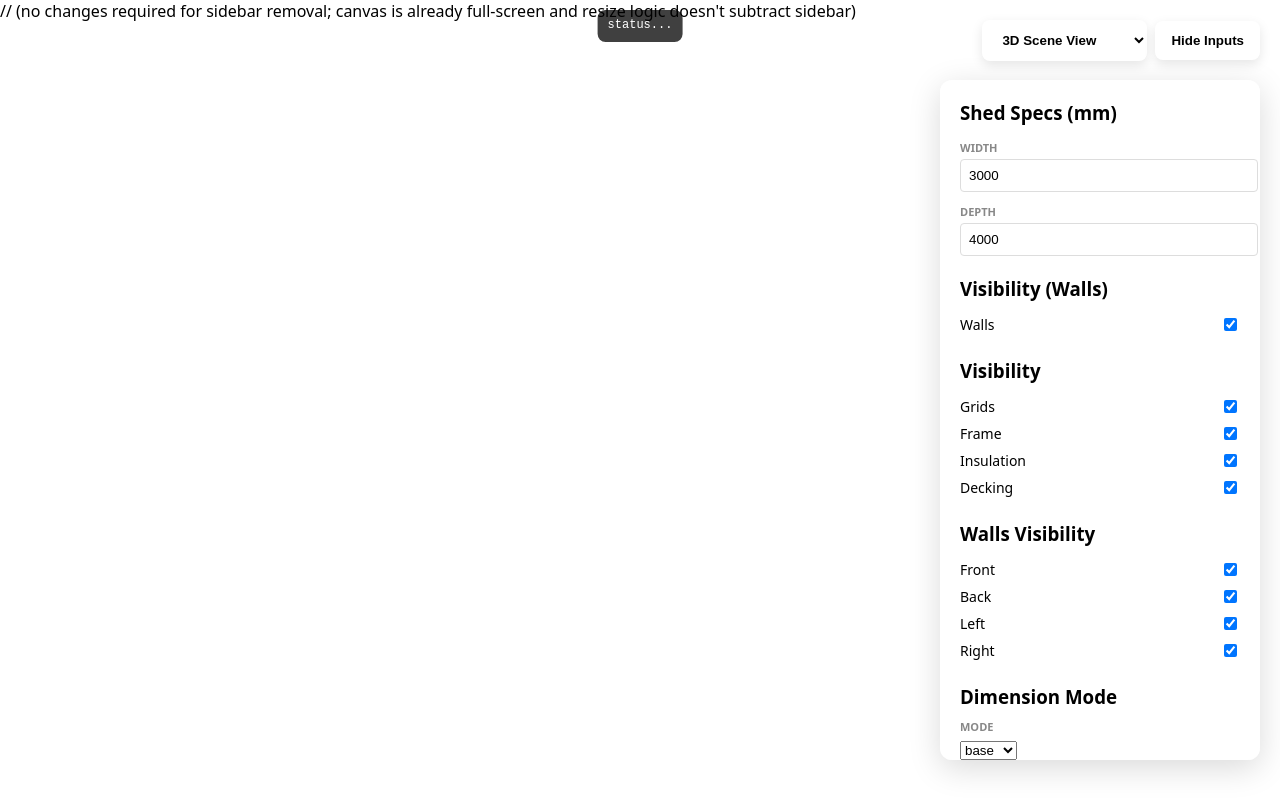
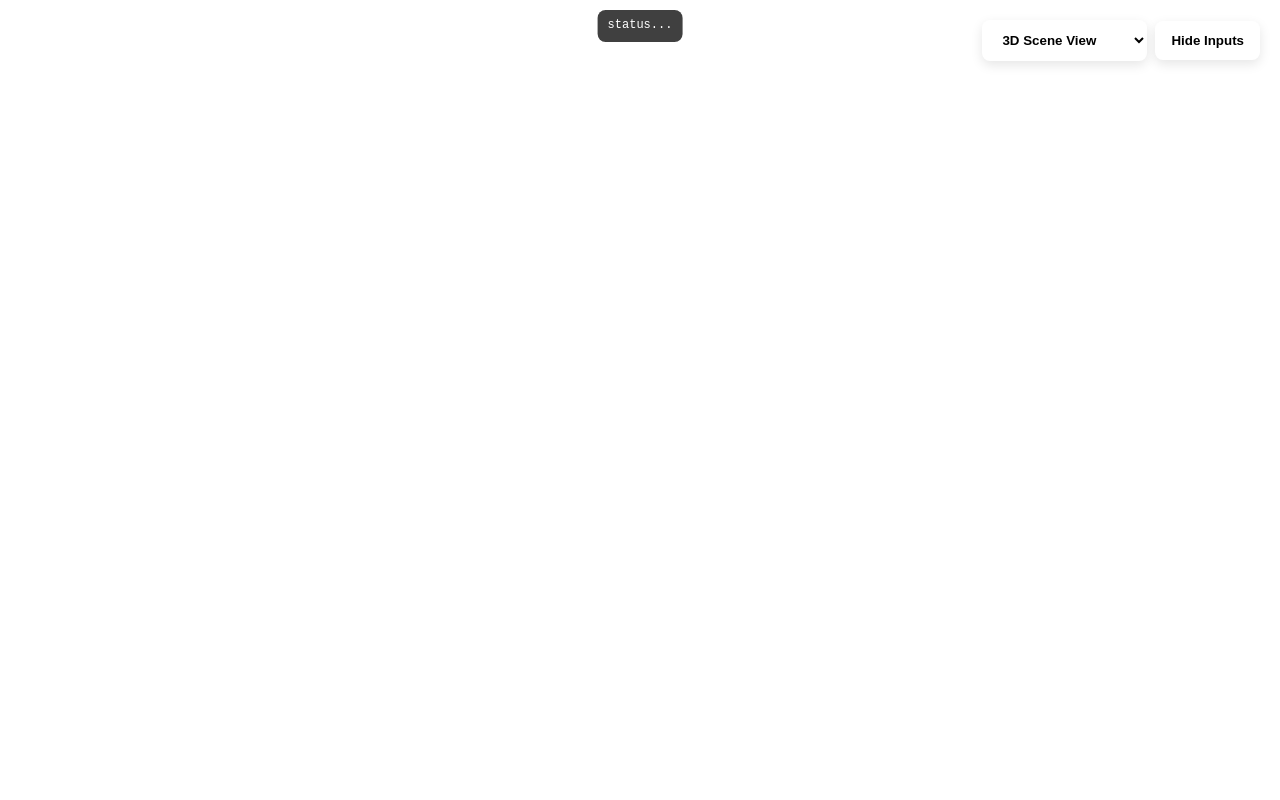
Before and after one commit to andrewsgparsons-source/parametric-shed, a plain HTML site: page docs/index.html in a window 1280 px wide. Drawn offline with Linux system fonts and the light colour scheme.

Commit message:
Remove sidebar controls and UI layer
Removed sidebar controls and related styles from the UI layer in index.html.

```diff
--- a/docs/index.html
+++ b/docs/index.html
@@ -1,4 +1,4 @@
-<!-- FILE: docs/index.html -->
+<!-- path: docs/index.html -->
 <!DOCTYPE html>
 <html lang="en">
 <head>
@@ -11,29 +11,7 @@
 
     #renderCanvas { position: absolute; inset: 0; width: 100%; height: 100%; outline: none; display: block; }
 
-    /* Overlay layer for inputs */
-    #ui-layer { position: absolute; top: 0; left: 0; width: 100%; height: 100%; pointer-events: none; z-index: 10; }
-    #controls {
-      position: absolute;
-      top: 80px;               /* below topbar */
-      right: 20px;             /* moved off the left edge */
-      left: auto;              /* ensure no left anchoring */
-      width: 280px;
-      max-width: calc(100vw - 40px);
-      background: var(--panel);
-      padding: 20px;
-      border-radius: 12px;
-      box-shadow: 0 8px 32px rgba(0,0,0,0.15);
-      pointer-events: auto;
-      max-height: 80vh;
-      overflow: auto;
-    }
-    .field { margin-bottom: 12px; }
-    label { display: block; font-size: 11px; font-weight: bold; color: #888; margin-bottom: 4px; }
-    input[type="number"] { width: 100%; padding: 8px; border: 1px solid #ddd; border-radius: 4px; }
-    .vis-row { display: flex; align-items: center; justify-content: space-between; padding: 4px 0; font-size: 14px; }
-
-    /* Topbar moved OUTSIDE ui-layer */
+    /* Topbar */
     #topbar {
       position: absolute; top: 20px; right: 20px;
       z-index: 100000; pointer-events: auto;
@@ -63,15 +41,12 @@
     .subtle { color: #666; font-size: 12px; margin: 6px 0 12px 0; }
 
     @media print {
-      #ui-layer, #topbar, #renderCanvas, #statusOverlay { display: none !important; }
+      #topbar, #renderCanvas, #statusOverlay { display: none !important; }
       body, html { overflow: visible !important; height: auto !important; }
       .page { padding: 0 10mm !important; box-shadow: none !important; background: #fff !important; display: block !important; }
       #bomToolbar { display: none !important; }
       .sticky-table thead th { top: 0; }
     }
-
-    /* Bulletproof hiding: hide entire overlay layer, topbar stays */
-    body.ui-hidden #ui-layer { display: none !important; }
 
     /* On-screen diagnostics overlay */
     #statusOverlay{
@@ -209,66 +184,6 @@
     </table>
   </div>
 
-  <div id="ui-layer">
-    <div id="controls">
-      <h3 style="margin:0 0 15px 0">Shed Specs (mm)</h3>
-      <div class="field"><label>WIDTH</label><input type="number" id="wInput" value="3000" /></div>
-      <div class="field"><label>DEPTH</label><input type="number" id="dInput" value="4000" /></div>
-
-      <h3 style="margin:20px 0 10px 0">Visibility (Walls)</h3>
-      <div class="vis-row"><span>Walls</span><input type="checkbox" id="vWalls" checked /></div>
-
-      <h3 style="margin:20px 0 10px 0">Visibility</h3>
-      <div class="vis-row"><span>Grids</span><input type="checkbox" id="vBase" checked /></div>
-      <div class="vis-row"><span>Frame</span><input type="checkbox" id="vFrame" checked /></div>
-      <div class="vis-row"><span>Insulation</span><input type="checkbox" id="vIns" checked /></div>
-      <div class="vis-row"><span>Decking</span><input type="checkbox" id="vDeck" checked /></div>
-
-      <h3 style="margin:20px 0 10px 0">Walls Visibility</h3>
-      <div class="vis-row"><span>Front</span><input type="checkbox" id="vWallFront" checked /></div>
-      <div class="vis-row"><span>Back</span><input type="checkbox" id="vWallBack" checked /></div>
-      <div class="vis-row"><span>Left</span><input type="checkbox" id="vWallLeft" checked /></div>
-      <div class="vis-row"><span>Right</span><input type="checkbox" id="vWallRight" checked /></div>
-
-      <h3 style="margin:20px 0 10px 0">Dimension Mode</h3>
-      <div class="field">
-        <label>MODE</label>
-        <select id="dimMode">
-          <option value="base" selected>base</option>
-          <option value="frame">frame</option>
-          <option value="roof">roof</option>
-        </select>
-      </div>
-
-      <h3 style="margin:20px 0 10px 0">Roof Overhang (mm)</h3>
-      <div class="field"><label>UNIFORM</label><input type="number" id="roofOverUniform" value="0" /></div>
-      <div class="field"><label>FRONT</label><input type="number" id="roofOverFront" placeholder="" /></div>
-      <div class="field"><label>BACK</label><input type="number" id="roofOverBack" placeholder="" /></div>
-      <div class="field"><label>LEFT</label><input type="number" id="roofOverLeft" placeholder="" /></div>
-      <div class="field"><label>RIGHT</label><input type="number" id="roofOverRight" placeholder="" /></div>
-
-      <h3 style="margin:20px 0 10px 0">Walls</h3>
-      <div class="field">
-        <label>VARIANT</label>
-        <select id="wallsVariant">
-          <option value="insulated">insulated</option>
-          <option value="basic">basic</option>
-        </select>
-      </div>
-      <div class="field"><label>WALL HEIGHT</label><input type="number" id="wallHeight" value="2400" /></div>
-
-      <h3 style="margin:20px 0 10px 0">Openings</h3>
-      <div class="vis-row"><span>Door Enabled</span><input type="checkbox" id="doorEnabled" /></div>
-      <div class="field"><label>DOOR X (from left)</label><input type="number" id="doorX" value="800" /></div>
-      <div class="field"><label>DOOR WIDTH</label><input type="number" id="doorW" value="900" /></div>
-      <div class="field"><label>DOOR HEIGHT</label><input type="number" id="doorH" value="2000" /></div>
-    </div>
-  </div>
-
   <script type="module" src="src/index.js"></script>
 </body>
 </html>
-
-
-<!-- FILE: docs/src/index.js -->
-// (no changes required for sidebar removal; canvas is already full-screen and resize logic doesn't subtract sidebar)
```
